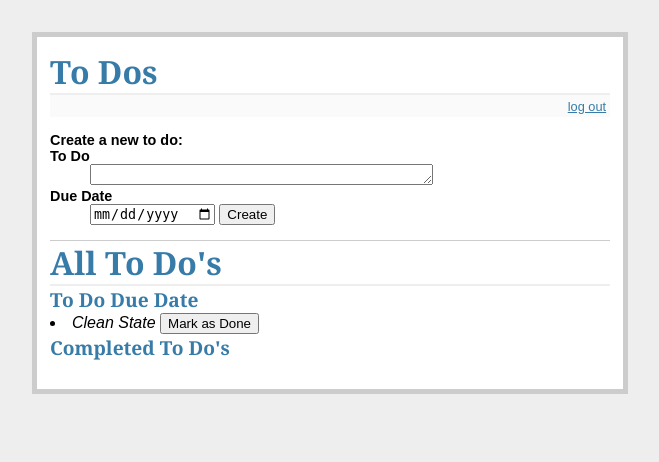
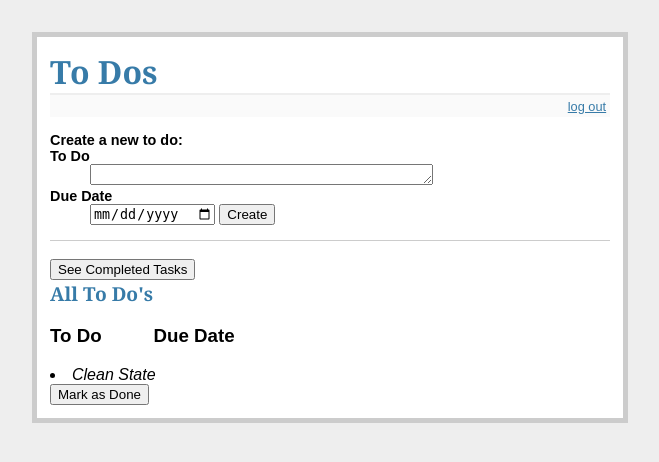
Before and after one commit to tiyd-python-2015-01/flask-todo, a Flask app: page / in a window 1280 px wide. Shown: the top 462 px of the page, without its empty margins (310-969 px from the left). Run offline with Flask 2, Linux system fonts and the light colour scheme; the visitor is signed in with stand-in values (Sample User, id 1); data that the repository does not hold is empty.

Commit message:
new completed html

```diff
--- a/templates/show_entries.html
+++ b/templates/show_entries.html
@@ -8,34 +8,30 @@
         <textarea name=todo rows=1 cols=40></textarea>
         <dt><label for="textarea">Due Date</label>
         <dd><input type="date" name=due_date></input>
+            <input type=submit value=Create width="80" height="80">
+      </dl>
+    </form>
+    <br>
 
-            <input type=submit value=Create width="80" height="80">
+    <form action="{{ url_for('show_completed') }}" method=post class=show_completed>
+      <input type=submit value="See Completed Tasks" width="80" height="80" color='blue'>
+      <br></form>
 
 
-      </dl>
-    </form>
-  {% endif %}
   <class=entries>
-  <h1>All To Do's</h1>
-  <h2>   To Do              Due Date</h2>
-  <form action="{{ url_for('delete_entry') }}" method=post class=delete-entry>
+  <h2>All To Do's</h2>
+  <h3>   To Do   &nbsp;&nbsp;&nbsp;&nbsp;&nbsp;&nbsp;&nbsp;&nbsp            Due Date</h3>
+  <form action="{{ url_for('complete_entry') }}" method=post class=delete-entry>
   {% for todo in entries %}
-   {% if todo in pastdue %}<strong>{% endif %}
+   {% if todo in pastdue %}<strong><font color="red">{% endif %}
    <input type="checkbox" name="entry" id="todo-{{ todo.id }}" value="{{ todo.id }}"/>
-   <label for="todo-{{ todo.id }}">{{ todo.todo}}         {{ todo.due_date.strftime('%m/%d/%Y') }}</label><br>
-   {% if todo in pastdue %}</strong>{% endif %}
+   <label for="todo-{{ todo.id }}">{{ todo.todo}}    &nbsp;&nbsp;&nbsp;&nbsp;&nbsp;&nbsp;&nbsp;&nbsp    {{ todo.due_date.strftime('%m/%d/%Y') }}</label><br>
+   {% if todo in pastdue %}</strong><font color="black">{% endif %}
   {% else %}
     <li><em>Clean State</em>
   {% endfor %}
-  <input type=submit value="Mark as Done" width="80" height="80">
-  </form>
-  <h2>Completed To Do's</h2>
-  <ul>
-  {% for todo in completed %}
-    <li>
-    {{todo.todo}}    {{todo.completed_at.strftime('%m/%d/%Y') }}
-  </li>
-  {% endfor %}
-  </ul>
+  <br>
+   <input type=submit value="Mark as Done" width="80" height="80">
 
+  {% endif %}
 {% endblock %}
```
Also changed, not shown: templates/completed.html (added, +15 -0 lines).
